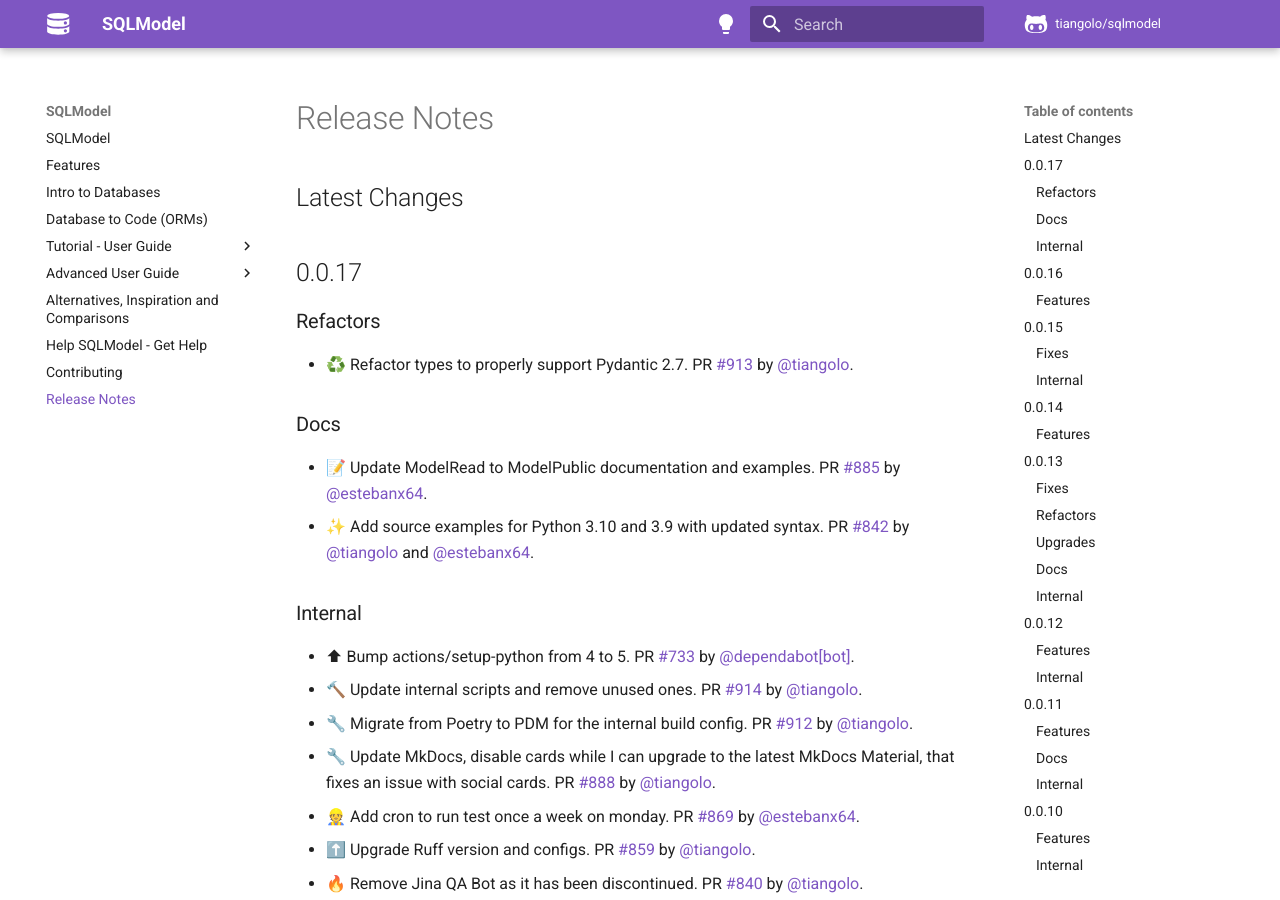
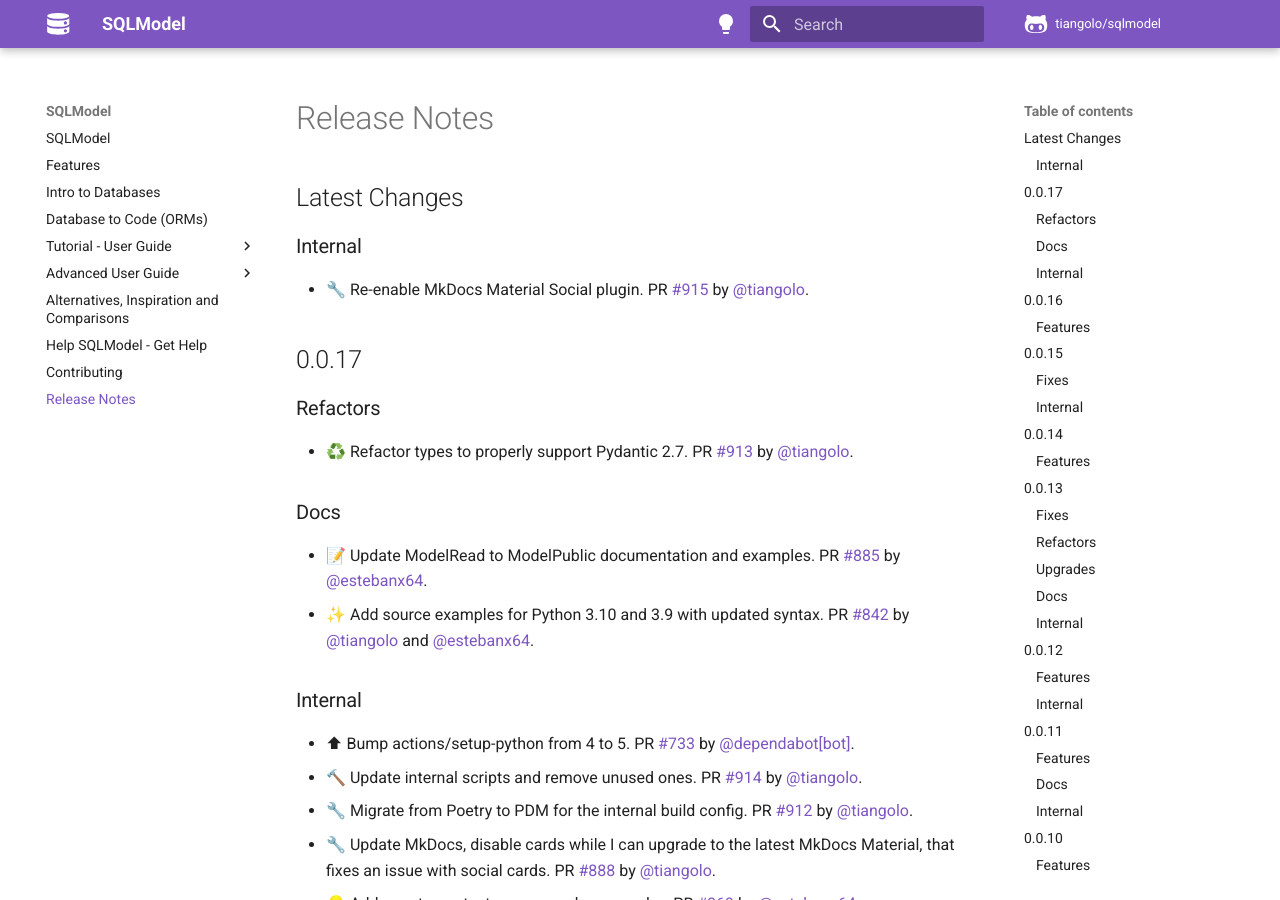
Before and after one commit to sztrakabalint/fastapi-sqlmodel, an MkDocs documentation site: the page built from docs/release-notes.md, in a window 1280 px wide and 900 px high. Built offline with MkDocs 1.6.1 and Material for MkDocs 9.7.7, drawn with Linux system fonts in a browser that asks for light colours; comment, search, counter and statistics services are not loaded.

Commit message:
📝 Update release notes

```diff
--- a/docs/release-notes.md
+++ b/docs/release-notes.md
@@ -1,6 +1,10 @@
 # Release Notes
 
 ## Latest Changes
+
+### Internal
+
+* 🔧 Re-enable MkDocs Material Social plugin. PR [#915](https://github.com/tiangolo/sqlmodel/pull/915) by [@tiangolo](https://github.com/tiangolo).
 
 ## 0.0.17
 
```
